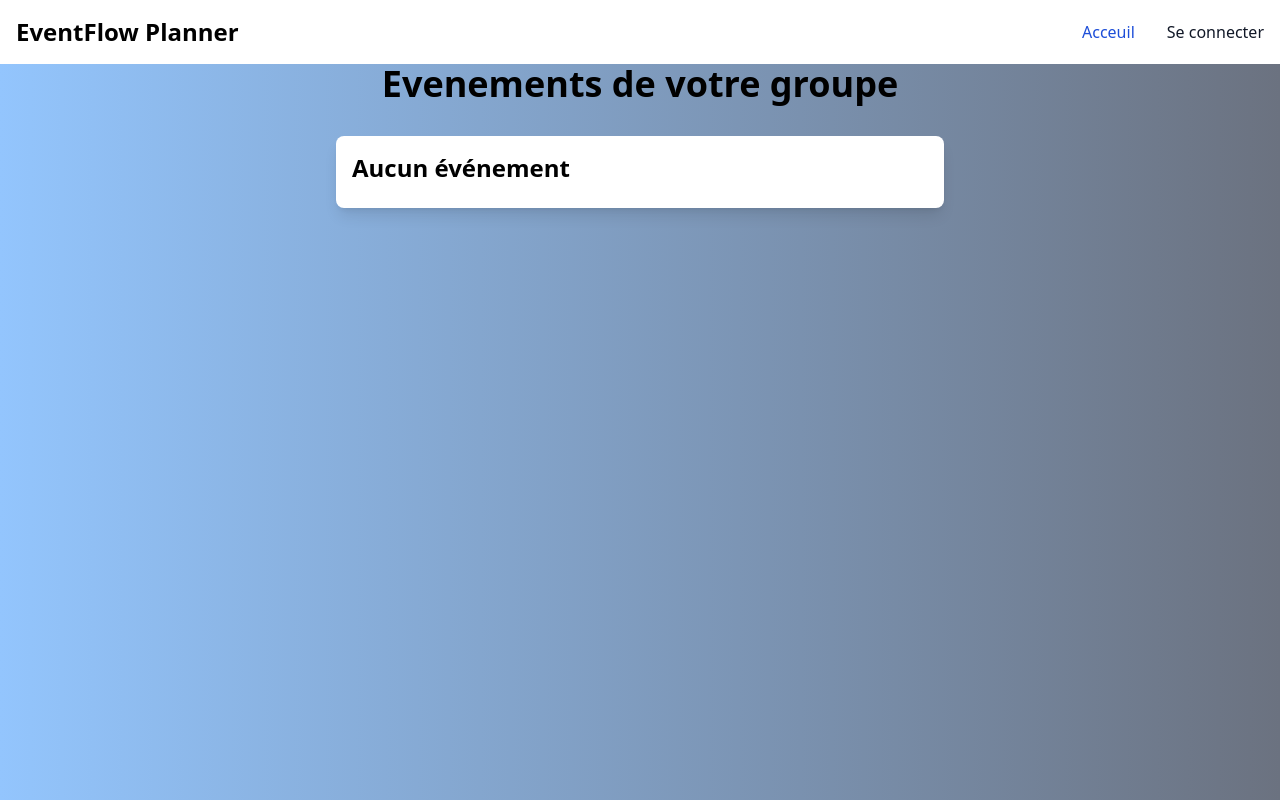
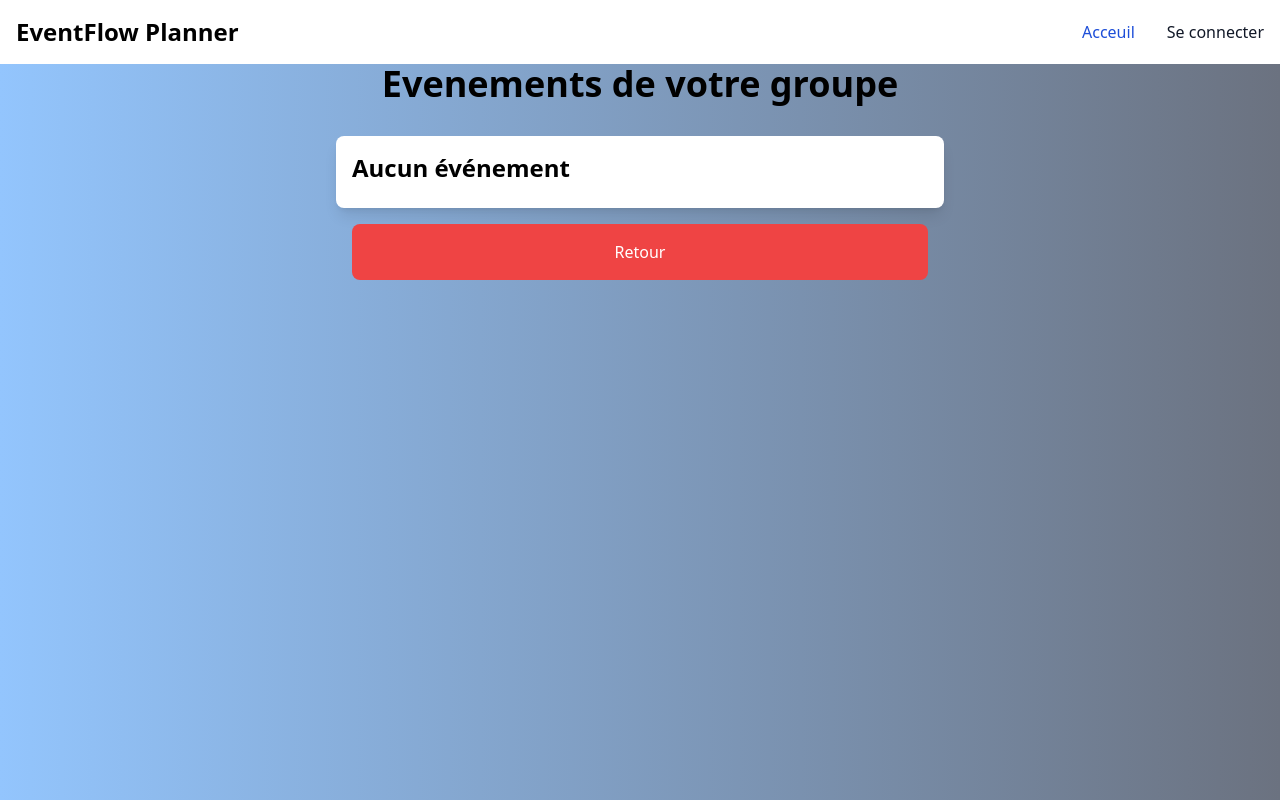
Before and after one commit to PureLeafGreen/applicationTache, a React (Create React App) app in the folder application-tache-react/: page /user/groupeEvent/1 in a window 1280 px wide. Built offline with nearby package versions, Linux system fonts and the light colour scheme.

Commit message:
Modif du style de la visualisation devenements de groupe pour etre plus UI friendly

```diff
--- a/application-tache-react/src/Components/GroupeEventsPage.js
+++ b/application-tache-react/src/Components/GroupeEventsPage.js
@@ -1,15 +1,14 @@
 import Navbar from "./Navbar";
-import React, {useEffect, useState} from "react";
+import React, { useEffect, useState } from "react";
 import Evenement from "../Modeles/Evenement";
-import {useUserContext} from "../UserContext";
-import {deleteEvent, getEventsByGroup, getEventsByUser} from "../api/EventAPI";
-import {toast} from "react-hot-toast";
-import {useLocation} from "react-router-dom";
+import { useUserContext } from "../UserContext";
+import { deleteEvent, getEventsByGroup } from "../api/EventAPI";
+import { toast } from "react-hot-toast";
+import { useLocation } from "react-router-dom";
 
 function GroupeEventsPage() {
-
-    const [evenements, setEvents] = useState([{Evenement}]);
-    const {user} = useUserContext();
+    const [evenements, setEvents] = useState([]);
+    const { user } = useUserContext();
     const location = useLocation();
     const [selectGroup, setSelectGroup] = useState(null);
 
@@ -20,20 +19,16 @@ function GroupeEventsPage() {
         }
     }, [location.state]);
 
-
     useEffect(() => {
-        console.log(selectGroup);
         if (selectGroup == null) {
             return;
         }
         getEventsByGroup(selectGroup)
             .then(response => {
-                if ( typeof response.data === 'string') {
+                if (typeof response.data === 'string') {
                     setEvents([]);
-                }
-                else {
+                } else {
                     setEvents(response.data);
-                    console.log(response.data);
                 }
             })
             .catch(error => {
@@ -42,7 +37,7 @@ function GroupeEventsPage() {
             });
     }, [selectGroup]);
 
-    function handleDeleteEvent(eventId)  {
+    function handleDeleteEvent(eventId) {
         deleteEvent(eventId)
             .then(response => {
                 console.log(response.data);
@@ -56,29 +51,26 @@ function GroupeEventsPage() {
     }
 
     return (
-        <div
-            className={"flex flex-grow flex-col h-screen items-center bg-gradient-to-r from-blue-300 to-gray-500"}>
-            <Navbar/>
+        <div className={"flex flex-grow flex-col h-screen items-center bg-gradient-to-r from-blue-300 to-gray-500"}>
+            <Navbar />
             <h1 className="text-4xl font-bold mb-4">Evenements de votre groupe</h1>
             <div className="flex flex-grow flex-col w-1/2 overflow-auto p-4 space-y-4">
-                {evenements[0].id != null ?
+                {evenements.length > 0 ?
                     evenements.map((evenement) => (
-
                         <div key={evenement.id} className="flex flex-col bg-white shadow-lg rounded-lg p-4">
                             <h2 className="text-2xl font-bold mb-2">{evenement.nom}</h2>
                             <p className="mb-2">{evenement.description}</p>
                             <p className="mb-2">{evenement.dateDebut}</p>
                             <p className="mb-2">{evenement.dateFin}</p>
-                            <button type={"button"} onClick={function () {
-                                handleDeleteEvent(evenement.id)
-                            }} className="bg-red-500 text-white rounded px-4 py-2 mt-4">Supprimer
-                            </button>
+                            <p className="mb-2">Créé par : {evenement.utilisateur ? evenement.utilisateur.nom : "Utilisateur inconnu"}</p>
+                            <button type={"button"} onClick={() => handleDeleteEvent(evenement.id)} className="bg-red-500 text-white rounded px-4 py-2 mt-4">Supprimer</button>
                         </div>
                     )) :
                     <div className="flex flex-col bg-white shadow-lg rounded-lg p-4">
                         <p className="text-2xl font-bold mb-2">Aucun événement</p>
                     </div>
                 }
+                <button className={"p-4 m-4 bg-red-500 text-white rounded-lg"} onClick={() => window.history.back()}>Retour</button>
             </div>
         </div>
     );
```
Lines whose indentation alone changed are shown as unchanged.
